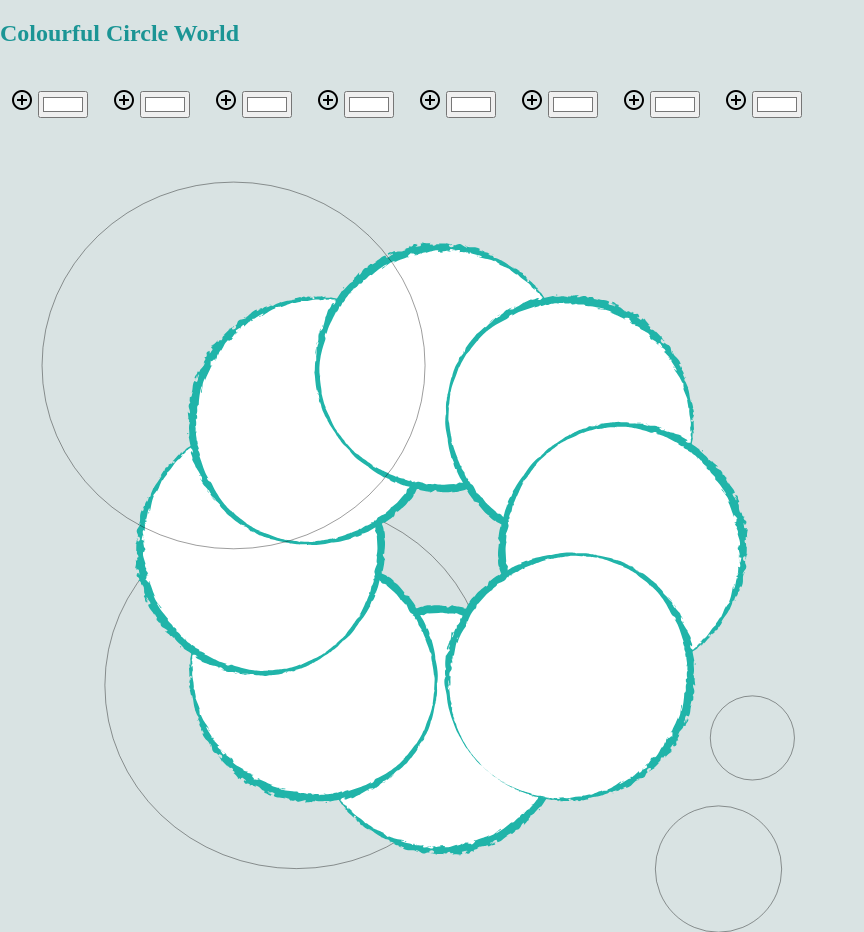
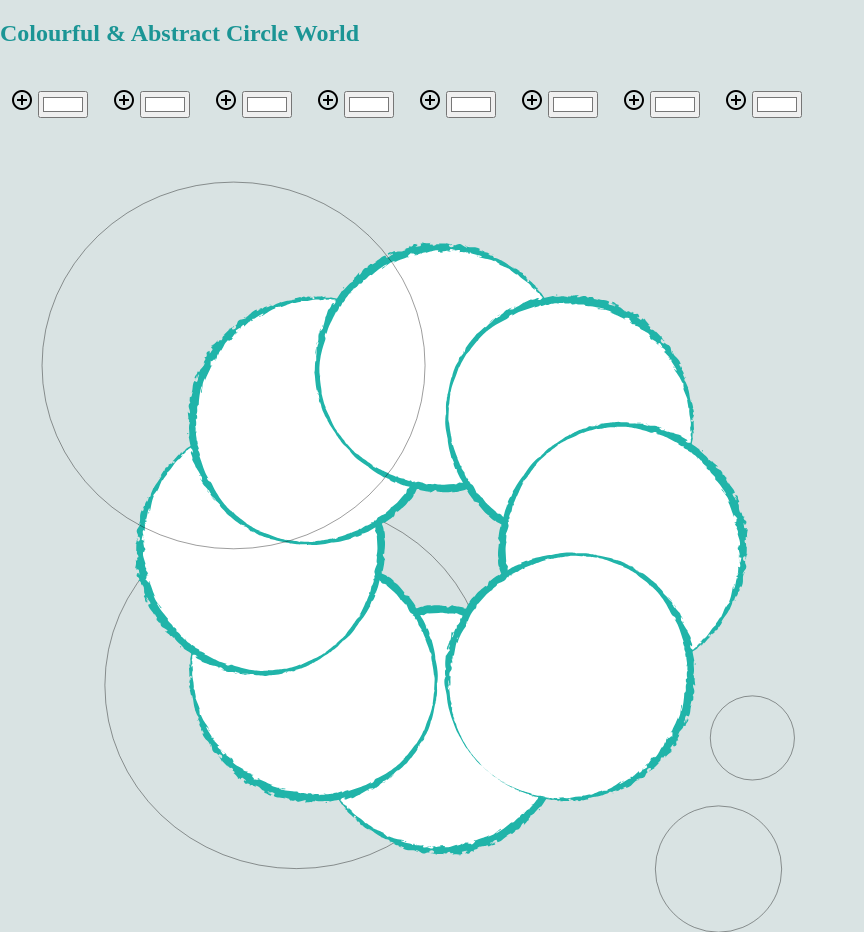
Before and after one commit to svehnon/Assignment-3_1, a plain HTML site: page index.html in a window 1280 px wide. Shown: the top 932 px of the page, without its empty margins (0-864 px from the left). Drawn offline with nearby package versions, Linux system fonts and the light colour scheme.

Commit message:
Update index.html

```diff
--- a/index.html
+++ b/index.html
@@ -15,7 +15,7 @@
 <body>
 <section>
 
-	<h1>Colourful Circle World</h1>
+	<h1>Colourful & Abstract Circle World</h1>
 
     <div class="controls">
 		<p class="buttons">
```
